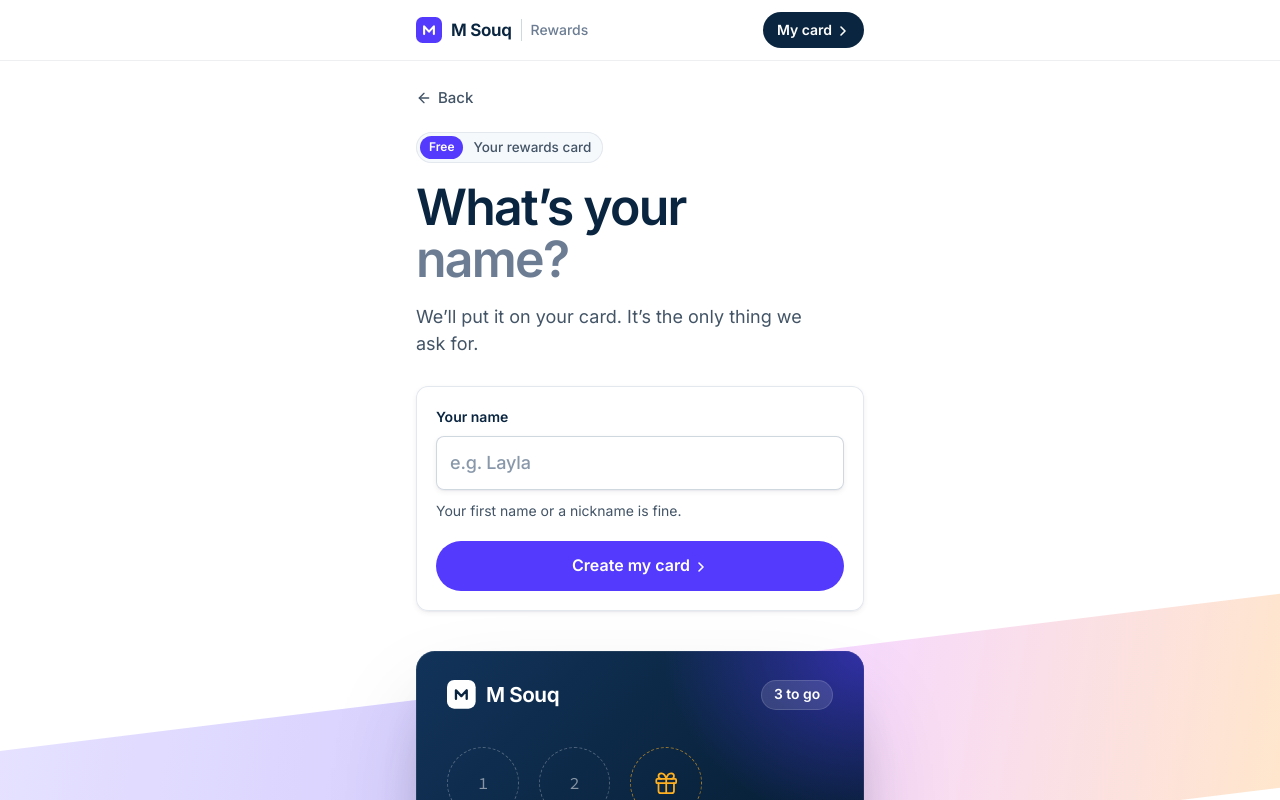
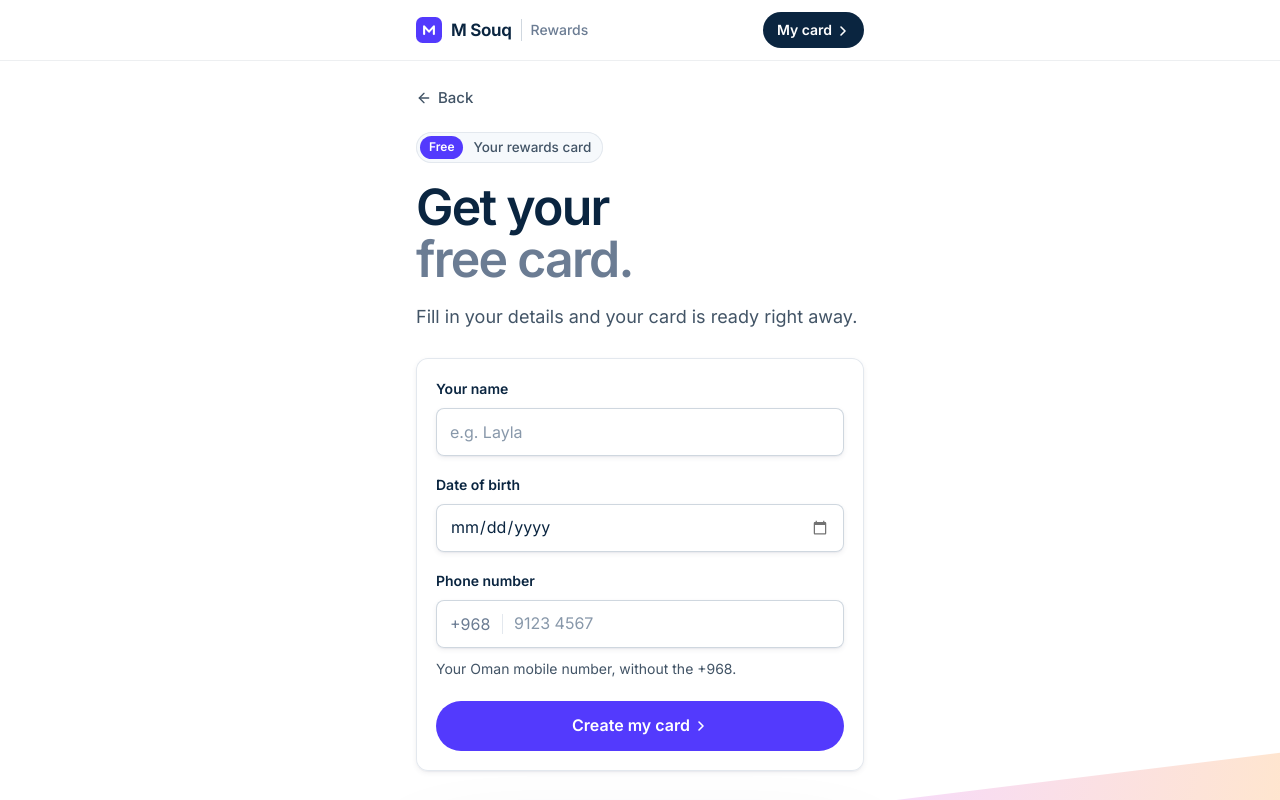
Before and after one commit to JeswinSunsi/loyalty, a Vue app: page /join in a window 1280 px wide. Shown: the top 800 px of the page. Built offline with nearby package versions, Linux system fonts and the light colour scheme.

Commit message:
ask for more data

```diff
--- a/src/store.ts
+++ b/src/store.ts
@@ -3,7 +3,10 @@
 export const STAMP_TARGET = 3;
 export type ActivityKind = 'created' | 'stamp' | 'redeemed';
 export type Activity = { id: string; kind: ActivityKind; text: string; at: string };
-export type MemberCard = { number: string; name: string; marks: number; since: string; activity: Activity[] };
+// Phone (8 local digits, Oman) and birth date (YYYY-MM-DD) are optional so cards made before they were asked for still load.
+export type MemberCard = { number: string; name: string; phone?: string; birthDate?: string; marks: number; since: string; activity: Activity[] };
+export type NewMember = { name: string; phone: string; birthDate: string };
+export const PHONE_PREFIX = '+968';
 const storageKey = 'm-souq-rewards-card';
 
 function valid(saved: unknown): saved is MemberCard {
@@ -48,8 +51,14 @@
   const digits = input.replace(/\D/g, '');
   return !!digits && memberCard.value?.number === digits;
 }
-export function createCard(name: string) {
-  memberCard.value = { number: newCardNumber(), name: name.trim().replace(/\s+/g, ' ').slice(0, 40), marks: 0, since: new Date().toISOString(), activity: [] };
+export function formatPhone(phone: string) {
+  return `${PHONE_PREFIX} ${phone.replace(/(\d{4})(?=\d)/g, '$1 ')}`;
+}
+export function createCard({ name, phone, birthDate }: NewMember) {
+  memberCard.value = {
+    number: newCardNumber(), name: name.trim().replace(/\s+/g, ' ').slice(0, 40), phone: phone.replace(/\D/g, ''), birthDate,
+    marks: 0, since: new Date().toISOString(), activity: [],
+  };
   record('created', 'Card created');
 }
 export function addStamp() {
--- a/src/style.css
+++ b/src/style.css
@@ -337,6 +337,17 @@
 .input[aria-invalid="true"] { box-shadow: inset 0 0 0 1px var(--danger), 0 0 0 4px rgb(192 18 60 / .12); }
 .input-lg { min-height: 54px; font-size: 18px; font-weight: 500; letter-spacing: -.01em; }
 .input-mono { font-family: var(--font-mono); font-size: 17px; letter-spacing: .08em; }
+/* Date fields keep the native picker but sit flush left like every other input. */
+.input-date { -webkit-appearance: none; appearance: none; text-align: left; }
+.input-date::-webkit-date-and-time-value { text-align: left; }
+.input-date::-webkit-calendar-picker-indicator { opacity: .55; cursor: pointer; }
+/* A fixed prefix (the country code) drawn inside the input, split off by a hairline. */
+.input-group { position: relative; }
+.input-prefix { position: absolute; top: 50%; left: 14px; padding-right: 12px; border-right: 1px solid var(--line); color: var(--faint); font-size: 16px; line-height: 1.25; transform: translateY(-50%); pointer-events: none; }
+.input-group .input { padding-left: 78px; }
+.field + .field { margin-top: 18px; }
+.field:last-of-type { margin-bottom: 22px; }
+.field:last-of-type .field-hint { margin-bottom: 0; }
 .callout { display: flex; gap: 12px; margin-top: 24px; padding: 14px 16px; border-radius: 10px; background: var(--gold-tint); box-shadow: inset 0 0 0 1px #f5d9a3; font-size: 14.5px; line-height: 1.55; }
 .callout > svg { flex-shrink: 0; margin-top: 2px; color: var(--gold-ink); }
 .callout a { color: var(--brand); font-weight: 600; }
--- a/src/views/JoinView.vue
+++ b/src/views/JoinView.vue
@@ -1,18 +1,45 @@
 <script setup lang="ts">
-import { ref } from 'vue';
+import { nextTick, reactive } from 'vue';
 import { RouterLink, useRouter } from 'vue-router';
 import { ArrowLeft, Gift, Info } from '@lucide/vue';
 import SiteHeader from '../components/SiteHeader.vue';
 import LoyaltyCard from '../components/LoyaltyCard.vue';
 import HoverArrow from '../components/HoverArrow.vue';
-import { createCard, memberCard } from '../store';
+import { createCard, memberCard, PHONE_PREFIX } from '../store';
+
+type Field = 'name' | 'birthDate' | 'phone';
 const router = useRouter();
-const name = ref('');
-const error = ref('');
-function submit() {
-  if (!name.value.trim()) { error.value = 'Please type your name.'; return; }
-  createCard(name.value);
+const form = reactive({ name: '', birthDate: '', phone: '' });
+const errors = reactive<Record<Field, string>>({ name: '', birthDate: '', phone: '' });
+
+// Birth dates run from 120 years ago up to today, in the visitor's own calendar day.
+function isoDay(date: Date) {
+  return `${date.getFullYear()}-${String(date.getMonth() + 1).padStart(2, '0')}-${String(date.getDate()).padStart(2, '0')}`;
+}
+const today = new Date();
+const maxBirthDate = isoDay(today);
+const minBirthDate = isoDay(new Date(today.getFullYear() - 120, today.getMonth(), today.getDate()));
+
+function check(): Field | null {
+  errors.name = form.name.trim() ? '' : 'Please type your name.';
+  errors.birthDate = !form.birthDate ? 'Please add your date of birth.'
+    : form.birthDate > maxBirthDate || form.birthDate < minBirthDate ? 'Please check your date of birth.' : '';
+  // Omani mobile numbers are 8 digits and start with 7 or 9.
+  errors.phone = /^[79]\d{7}$/.test(form.phone.replace(/\D/g, '')) ? '' : 'Please enter an 8-digit mobile number.';
+  return (['name', 'birthDate', 'phone'] as const).find(field => errors[field]) ?? null;
+}
+async function submit() {
+  const firstError = check();
+  if (firstError) {
+    await nextTick();
+    document.getElementById(`member-${firstError}`)?.focus();
+    return;
+  }
+  createCard(form);
   void router.push({ path: '/card/', query: { welcome: '1' } });
+}
+function describedBy(field: Field, hint = '') {
+  return [hint, errors[field] ? `${field}-error` : ''].filter(Boolean).join(' ') || undefined;
 }
 </script>
 <template>
@@ -23,8 +50,8 @@
         <section class="join-copy">
           <RouterLink to="/" class="back-link"><ArrowLeft :size="16" aria-hidden="true" /> Back</RouterLink>
           <p class="eyebrow"><span class="eyebrow-tag">Free</span> Your rewards card</p>
-          <h1 class="display">What’s your<br /><span>name?</span></h1>
-          <p class="lede">We’ll put it on your card. It’s the only thing we ask for.</p>
+          <h1 class="display">Get your<br /><span>free card.</span></h1>
+          <p class="lede">Fill in your details and your card is ready right away.</p>
 
           <div v-if="memberCard" class="callout" role="note">
             <Info :size="18" aria-hidden="true" />
@@ -32,13 +59,37 @@
           </div>
 
           <form class="panel join-form" novalidate @submit.prevent="submit">
-            <label for="member-name" class="field-label">Your name</label>
-            <input
-              id="member-name" v-model="name" class="input input-lg" required autocomplete="given-name" maxlength="40" placeholder="e.g. Layla"
-              :aria-invalid="!!error" :aria-describedby="error ? 'name-hint name-error' : 'name-hint'" @input="error = ''"
-            />
-            <p v-if="error" id="name-error" class="field-error" role="alert">{{ error }}</p>
-            <p id="name-hint" class="field-hint">Your first name or a nickname is fine.</p>
+            <div class="field">
+              <label for="member-name" class="field-label">Your name</label>
+              <input
+                id="member-name" v-model="form.name" class="input" required autocomplete="name" maxlength="40" placeholder="e.g. Layla"
+                :aria-invalid="!!errors.name" :aria-describedby="describedBy('name')" @input="errors.name = ''"
+              />
+              <p v-if="errors.name" id="name-error" class="field-error" role="alert">{{ errors.name }}</p>
+            </div>
+
+            <div class="field">
+              <label for="member-birthDate" class="field-label">Date of birth</label>
+              <input
+                id="member-birthDate" v-model="form.birthDate" class="input input-date" type="date" required autocomplete="bday" :min="minBirthDate" :max="maxBirthDate"
+                :aria-invalid="!!errors.birthDate" :aria-describedby="describedBy('birthDate')" @input="errors.birthDate = ''"
+              />
+              <p v-if="errors.birthDate" id="birthDate-error" class="field-error" role="alert">{{ errors.birthDate }}</p>
+            </div>
+
+            <div class="field">
+              <label for="member-phone" class="field-label">Phone number</label>
+              <div class="input-group">
+                <span class="input-prefix" aria-hidden="true">{{ PHONE_PREFIX }}</span>
+                <input
+                  id="member-phone" v-model="form.phone" class="input" type="tel" inputmode="numeric" required autocomplete="tel-national" maxlength="9" placeholder="9123 4567"
+                  :aria-invalid="!!errors.phone" :aria-describedby="describedBy('phone', 'phone-hint')" @input="errors.phone = ''"
+                />
+              </div>
+              <p v-if="errors.phone" id="phone-error" class="field-error" role="alert">{{ errors.phone }}</p>
+              <p id="phone-hint" class="field-hint">Your Oman mobile number, without the {{ PHONE_PREFIX }}.</p>
+            </div>
+
             <button class="btn btn-brand btn-lg btn-block">Create my card <HoverArrow /></button>
           </form>
         </section>
@@ -46,7 +97,7 @@
 
       <aside class="showcase join-preview" aria-label="Card preview">
         <div class="container">
-          <LoyaltyCard :name="name.trim() || 'Your name'" :marks="0" />
+          <LoyaltyCard :name="form.name.trim() || 'Your name'" :marks="0" />
           <p class="try-caption join-preview-note"><Gift :size="16" aria-hidden="true" /> Fill it with three stamps for a free gift.</p>
         </div>
       </aside>
--- a/src/views/StaffView.vue
+++ b/src/views/StaffView.vue
@@ -3,7 +3,7 @@
 import { useRoute, useRouter } from 'vue-router';
 import { ArrowRight, Check, Gift, RotateCcw, ScanLine, Search, Stamp } from '@lucide/vue';
 import SiteHeader from '../components/SiteHeader.vue';
-import { addStamp, findCard, formatCardNumber, memberCard, redeemGift, restoreCard, STAMP_TARGET, type MemberCard } from '../store';
+import { addStamp, findCard, formatCardNumber, formatPhone, memberCard, redeemGift, restoreCard, STAMP_TARGET, type MemberCard } from '../store';
 
 const route = useRoute();
 const router = useRouter();
@@ -82,6 +82,7 @@
             <div class="customer-id">
               <h2 id="customer-name">{{ card.name }}</h2>
               <p>Card {{ formatCardNumber(card.number) }}</p>
+              <p v-if="card.phone">{{ formatPhone(card.phone) }}</p>
             </div>
             <span class="badge" :class="{ 'badge-gold': card.marks === STAMP_TARGET }">{{ card.marks === STAMP_TARGET ? 'Gift ready' : `${card.marks} of ${STAMP_TARGET}` }}</span>
           </div>
```
